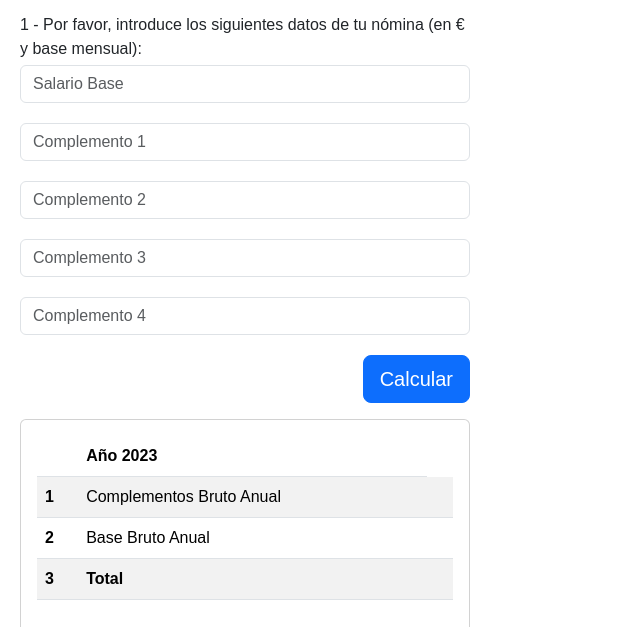
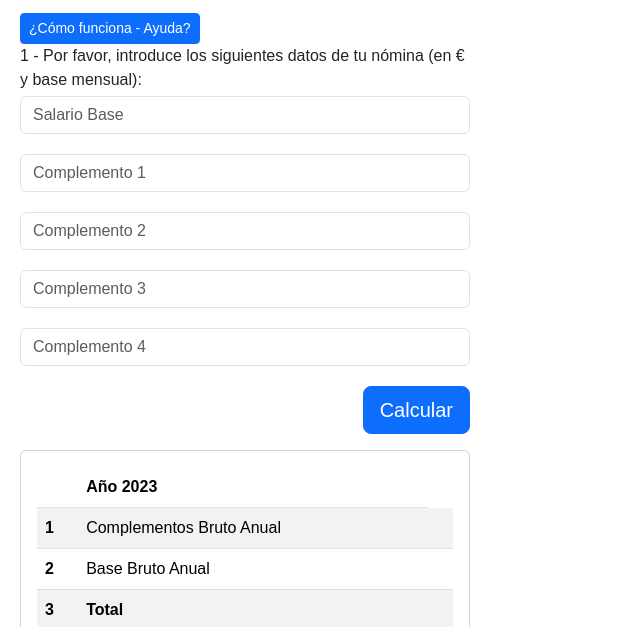
Before and after one commit to salariosK/salariosK.github.io, a plain HTML site: page index.html in a window 1280 px wide. Shown: the part 173-800 px from the top of the page, without its empty margins (0-640 px from the left). Drawn offline with nearby package versions, Linux system fonts and the light colour scheme.

Commit message:
Update index.html

```diff
--- a/index.html
+++ b/index.html
@@ -36,6 +36,9 @@
         <h6>para 2024, 2025 y 2026 según el </h6>
         <h6 class="mb-3"><a href="https://www.feique.org/wp-content/uploads/2024/11/XXI-CONVENIO-GENERAL-DE-LA-INDUSTRIA-QUIMICA.pdf">XXI Convenio General de la Industria Química</a></h6>
     </div>
+        <button type="button" class="btn btn-primary btn-sm" data-toggle="modal" data-target="#exampleModal">
+          ¿Cómo funciona - Ayuda?
+        </button>
 
     <form id="salarioForm">
         <div class="mb-1">1 - Por favor, introduce los siguientes datos de tu nómina (en € y base mensual):</div>
```
